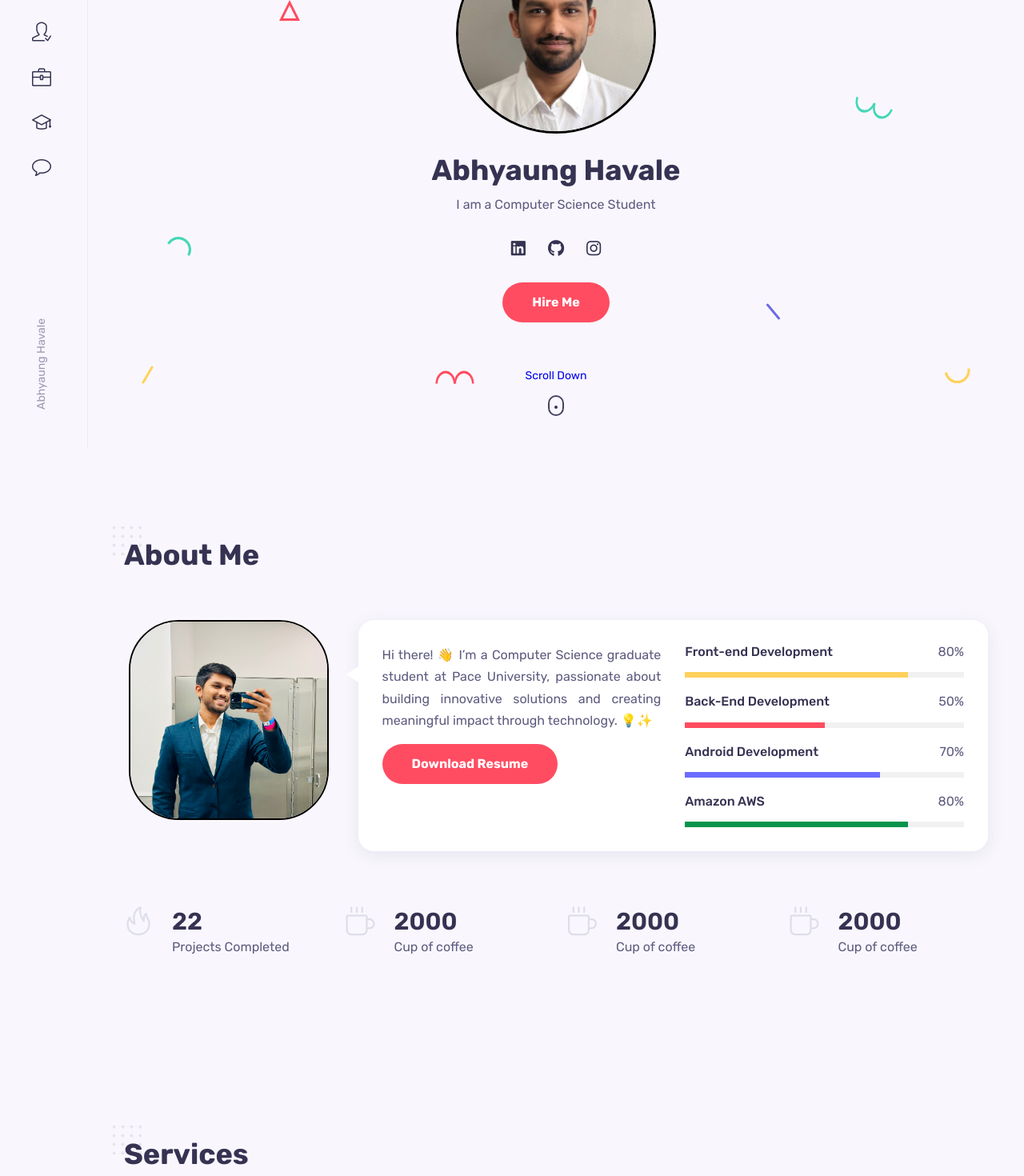
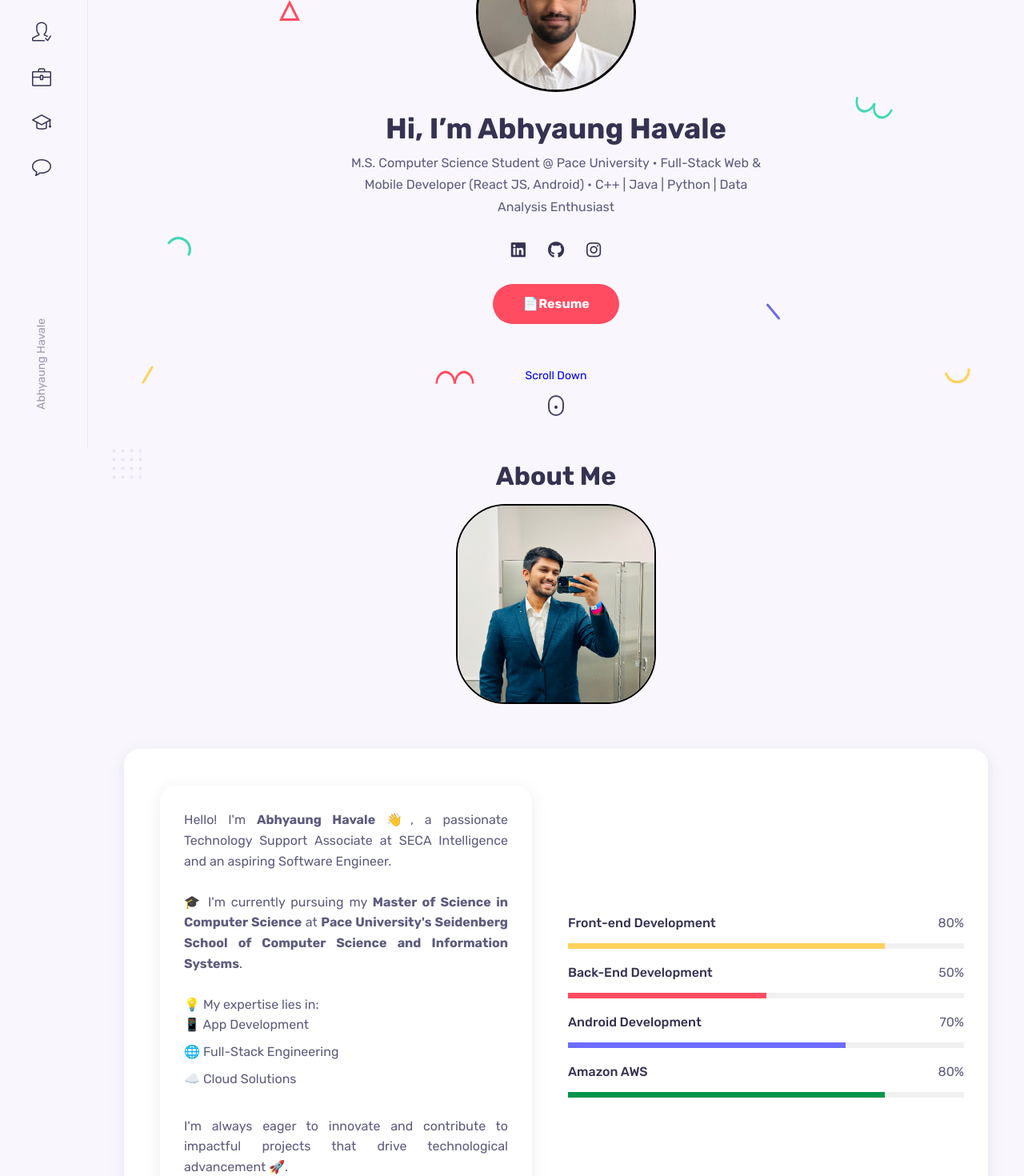
Before and after one commit to abhyaung/abhyaung.github.io, a React (Create React App) app: page / in a window 1280 px wide. Shown: the part 240-1710 px from the top of the page at 80% size. Built offline with nearby package versions, Linux system fonts and the light colour scheme.

Commit message:
Version v2

```diff
--- a/package.json
+++ b/package.json
@@ -2,7 +2,7 @@
   "name": "portfolio-abhyaung",
   "version": "0.1.0",
   "private": true,
-  "homepage": "https://github.com/abhyaung/abhyaunghavale.github.io.git",
+  "homepage": "https://abhyaung.github.io/myportfolio/",
   "scripts": {
     "start": "react-scripts start",
     "build": "react-scripts build",
--- a/src/components/about/About.jsx
+++ b/src/components/about/About.jsx
@@ -13,13 +13,38 @@ const About = () => {
 
         <div className="about_data grid">
           <div className="about_info">
-            <p className="about_description">Hi there! 👋 I’m a Computer Science graduate
-              student at Pace University, passionate about building innovative solutions
-              and creating meaningful impact through technology. 💡✨</p>
-            <a href="" className="btn">Download Resume</a>
+            <p className="about_description">
+
+            <section className="about section" id="about">
+              {/* <h2 className="section_title">👨‍💻 About Me</h2> */}
+
+
+              <div className="about_container container grid">
+                <div className="about_data">
+                  <p className="about_description">
+                    Hello! I'm <strong>Abhyaung Havale</strong> 👋, a passionate Technology Support Associate at SECA Intelligence and an aspiring Software Engineer.
+                    <br /><br />
+                    🎓 I'm currently pursuing my <strong>Master of Science in Computer Science</strong> at <strong>Pace University's Seidenberg School of Computer Science and Information Systems</strong>.
+                    <br /><br />
+                    💡 My expertise lies in:
+                    <ul>
+                      <li>📱 App Development</li>
+                      <li>🌐 Full-Stack Engineering</li>
+                      <li>☁️ Cloud Solutions</li>
+                    </ul>
+                    <br />
+                    I'm always eager to innovate and contribute to impactful projects that drive technological advancement 🚀.
+                  </p>
+                </div>
+              </div>
+          </section>
+
+            </p>
+            {/* <a href="" className="btn">Download Resume</a> */}
           </div>
 
           <div className="about_skills grid">
+
 
            {/* skill 1 */}
             <div className="skills_data">
@@ -69,6 +94,8 @@ const About = () => {
               </div>
             </div>
           </div>
+
+
         </div>
       </div>
 
--- a/src/components/about/about.css
+++ b/src/components/about/about.css
@@ -2,6 +2,50 @@
     grid-template-columns: 3fr 9fr;
     column-gap: 1.875rem;
 }
+
+.about.section {
+    padding: 1rem 0;
+  }
+
+  .section_title {
+    font-size: 2rem;
+    font-weight: 700;
+    text-align: center;
+    margin-bottom: 1rem;
+  }
+
+  .section_subtitle {
+    display: block;
+    font-size: 1rem;
+    text-align: center;
+    margin-bottom: 2rem;
+    color: var(--text-color);
+  }
+
+  .about_container {
+    display: grid;
+    grid-template-columns: 1fr;
+    gap: 2rem;
+    justify-content: center;
+  }
+
+  .about_description {
+    font-size: 1rem;
+    line-height: 1.6;
+    color: var(--text-color);
+    max-width: 800px;
+    margin: 0 auto;
+  }
+
+  .about_description ul {
+    list-style: none;
+    padding-left: 0;
+  }
+
+  .about_description li {
+    margin-bottom: 0.5rem;
+  }
+
 
 .about_img {
     width: 250px;
@@ -25,7 +69,7 @@
     position: relative;
 }
 
-.about_data::before {
+/* .about_data::before {
     content: '';
     width: 0;
     height: 0;
@@ -35,7 +79,7 @@
     position: absolute;
     left: -0.93rem;
     top: 20%;
-}
+} */
 
 .about_description {
     margin-bottom: 1rem;
@@ -43,6 +87,7 @@
 }
 
 .about_skills {
+    align-self: center;
     row-gap: 1.25rem;
 }
 
--- a/src/components/home/Home.jsx
+++ b/src/components/home/Home.jsx
@@ -4,18 +4,39 @@ import Me from "../../assets/me-image.jpg"
 import HeaderSocials from './HeaderSocials';
 import ScrollDown from './ScrollDown';
 import Shapes from './Shapes';
+// import Resume from '../../assets/Abhyaung - Resume.pdf';
 
 const Home = () => {
   return (
     <section className="home container" id="home">
       <div className='intro'>
         <img src={Me} alt=""  className="home_img" />
-        <h1 className="home_name">Abhyaung Havale</h1>
-        <span className="home_education">I am a Computer Science Student</span>
+        <h1 className="home_name">Hi, I’m <span className="highlight">Abhyaung Havale</span></h1>
+        <span className="home_education">M.S. Computer Science Student @ Pace University
+      • Full-Stack Web & Mobile Developer (React JS, Android)
+      • C++ | Java | Python | Data Analysis Enthusiast </span>
 
         <HeaderSocials />
 
-        <a href="#contact" className="btn">Hire Me</a>
+        <a href={`${process.env.PUBLIC_URL}/Abhyaung_Havale_Resume.pdf`} target="_blank" rel="noopener noreferrer" className="btn">
+          📄Resume
+        </a>
+
+        {/* <a href="../../assets/Abhyaung_Havale_Resume.pdf" download className="btn">
+          📄 Download Resume
+        </a>
+        <br></br>
+        <br></br>
+        <a href="../../assets/Abhyaung_Havale_Resume.pdf" target="_blank" rel="noopener noreferrer" className="btn">
+          👀 View Resume
+        </a> */}
+
+        {/* <a href="/Abhyaung_Havale_Resume.pdf" download target="_blank" rel="noopener noreferrer" className="btn">📄 Download Resume</a> */}
+
+
+        {/* <a href='Resume' download target="_blank" rel="noopener noreferrer" className="btn">Download Resume</a> */}
+
+        {/* <a href="../../assets/Abhyaung - Resume.pdf" className="btn">Resume</a> */}
 
         <ScrollDown />
       </div>
--- a/src/components/home/home.css
+++ b/src/components/home/home.css
@@ -14,8 +14,8 @@
 }
 
 .home_img {
-        width: 250px;
-        height: 250px;
+        width: 200px;
+        height: 200px;
         border-radius: 50%;
         border: 3px solid #000;
         object-fit: cover;
```
Also changed, not shown: 2 other files (tests, documents, lock files or other folders).
